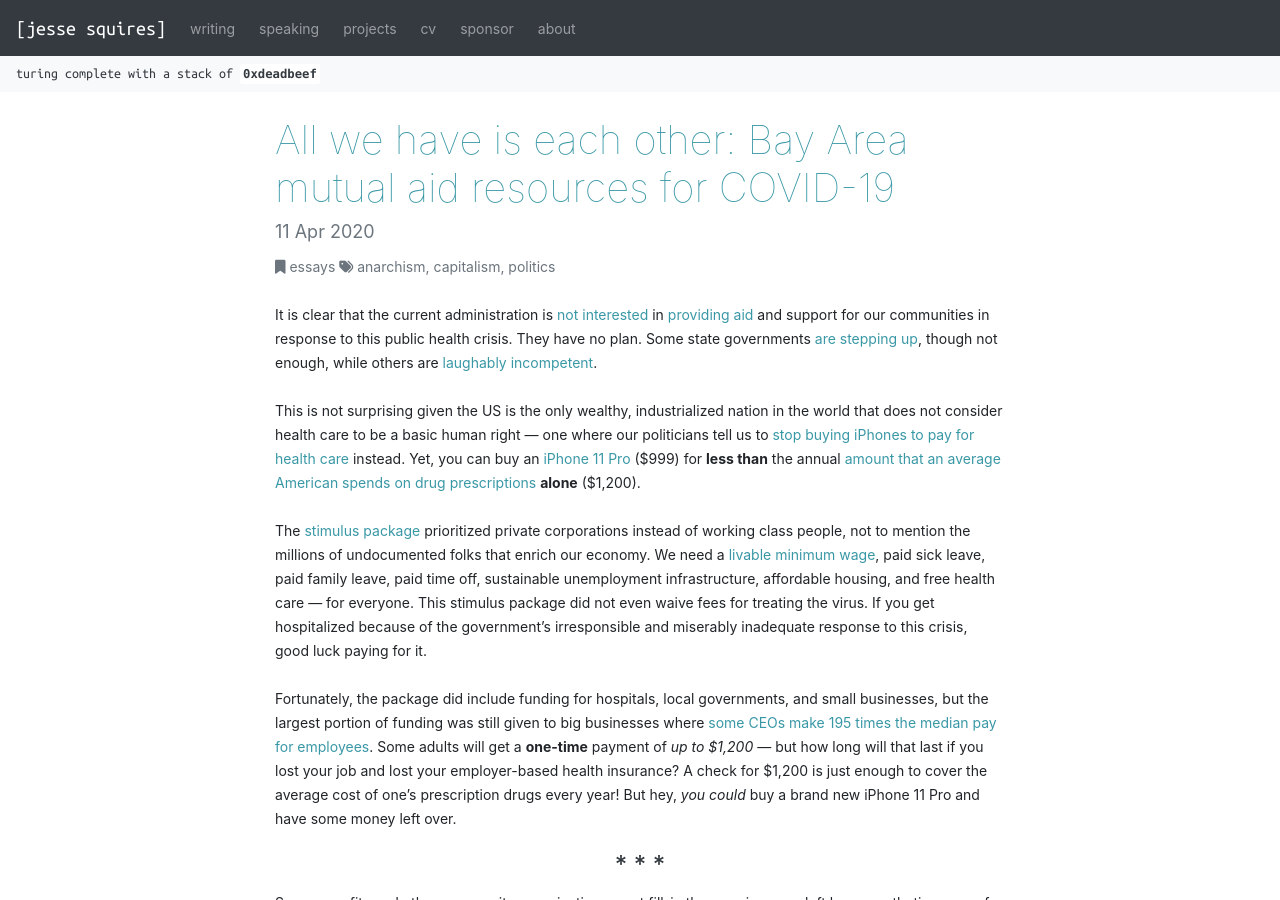
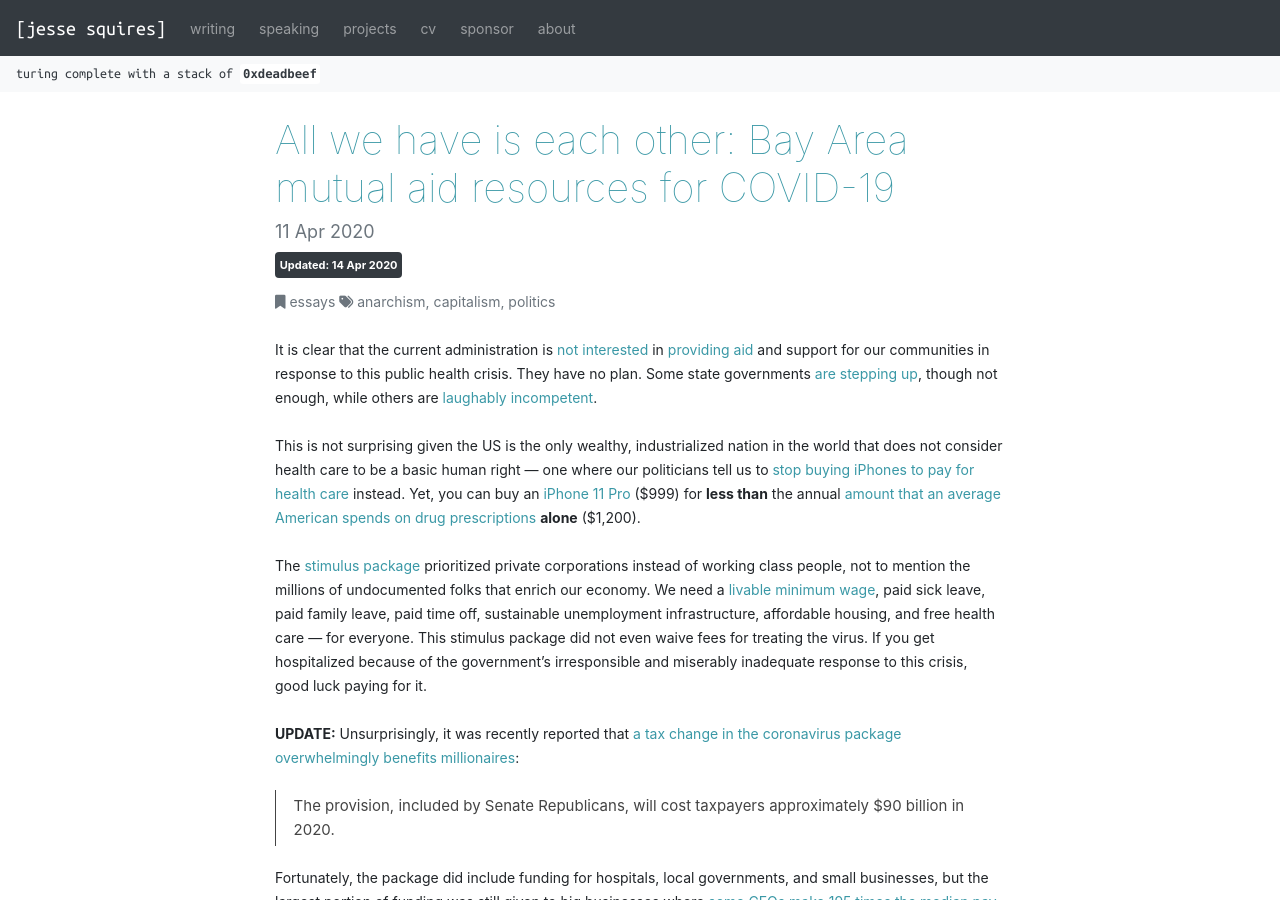
Before and after one commit to jessesquires/jessesquires.com, a Jekyll site: the page built from _posts/2020-04-11-bay-area-mutual-aid-covid-19.md, in a window 1280 px wide and 900 px high. Built offline with Jekyll 4.4.1, drawn with Linux system fonts in a browser that asks for light colours; nearby versions of some CDN libraries; library files that are not in the unit come from our copies.

Commit message:
[post update] covid-19

```diff
--- a/_posts/2020-04-11-bay-area-mutual-aid-covid-19.md
+++ b/_posts/2020-04-11-bay-area-mutual-aid-covid-19.md
@@ -4,6 +4,7 @@ categories: [essays]
 tags: [capitalism, anarchism, politics]
 date: 2020-04-11T17:27:08-07:00
 title: 'All we have is each other: Bay Area mutual aid resources for COVID-19'
+date-updated: 2020-04-14T15:41:50-07:00
 ---
 
 It is clear that the current administration is [not interested](https://talkingpointsmemo.com/live-blog/trump-white-house-coronavirus-briefing-unemployment-claims-6-6-million) in [providing aid](https://www.usatoday.com/story/news/politics/2020/04/02/coronavirus-trump-said-force-gm-build-ventilators-he-hasnt/5100856002/) and support for our communities in response to this public health crisis. They have no plan. Some state governments [are stepping up](https://www.nytimes.com/2020/03/20/us/coronavirus-california-stay-at-home-order.html), though not enough, while others are [laughably incompetent](https://www.usatoday.com/story/travel/destinations/2020/03/19/spring-break-beaches-florida-look-packed-despite-coronavirus-spread/2873248001/).
@@ -13,6 +14,9 @@ It is clear that the current administration is [not interested](https://talkingp
 This is not surprising given the US is the only wealthy, industrialized nation in the world that does not consider health care to be a basic human right &mdash; one where our politicians tell us to [stop buying iPhones to pay for health care](https://www.theverge.com/2017/3/7/14841736/chaffetz-says-americans-must-pick-between-iphones-and-healthcare) instead. Yet, you can buy an [iPhone 11 Pro](https://www.apple.com/shop/buy-iphone/iphone-11-pro) ($999) for **less than** the annual [amount that an average American spends on drug prescriptions](https://www.cnbc.com/2019/01/10/why-prescription-drugs-in-the-us-cost-so-much.html) **alone** ($1,200).
 
 The [stimulus package](https://www.vox.com/2020/3/27/21196202/house-passes-2-trillion-coronavirus-stimulus-package) prioritized private corporations instead of working class people, not to mention the millions of undocumented folks that enrich our economy. We need a [livable minimum wage](https://livingwage.mit.edu/articles/53-the-federal-minimum-wage-hasn-t-increased-in-a-decade-but-the-prices-of-everything-else-has), paid sick leave, paid family leave, paid time off, sustainable unemployment infrastructure, affordable housing, and free health care &mdash; for everyone. This stimulus package did not even waive fees for treating the virus. If you get hospitalized because of the government's irresponsible and miserably inadequate response to this crisis, good luck paying for it.
+
+**UPDATE:** Unsurprisingly, it was recently reported that [a tax change in the coronavirus package overwhelmingly benefits millionaires](https://www.washingtonpost.com/business/2020/04/14/coronavirus-law-congress-tax-change/):
+> The provision, included by Senate Republicans, will cost taxpayers approximately $90 billion in 2020.
 
 Fortunately, the package did include funding for hospitals, local governments, and small businesses, but the largest portion of funding was still given to big businesses where [some CEOs make 195 times the median pay for employees](https://www.dallasnews.com/business/2019/05/02/how-does-ceo-pay-at-the-world-s-largest-airline-compare-to-employees-pay/). Some adults will get a **one-time** payment of _up to $1,200_ &mdash; but how long will that last if you lost your job and lost your employer-based health insurance? A check for $1,200 is just enough to cover the average cost of one's prescription drugs every year! But hey, _you could_ buy a brand new iPhone 11 Pro and have some money left over.
 
```
